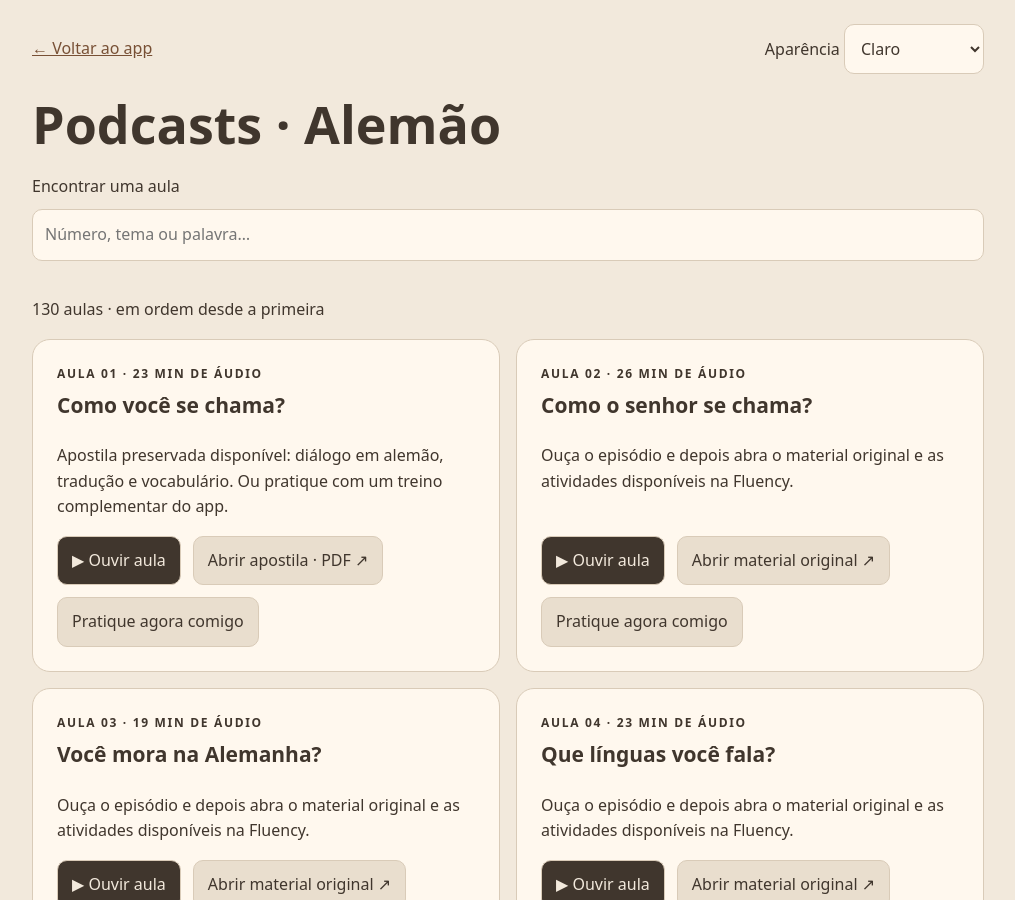
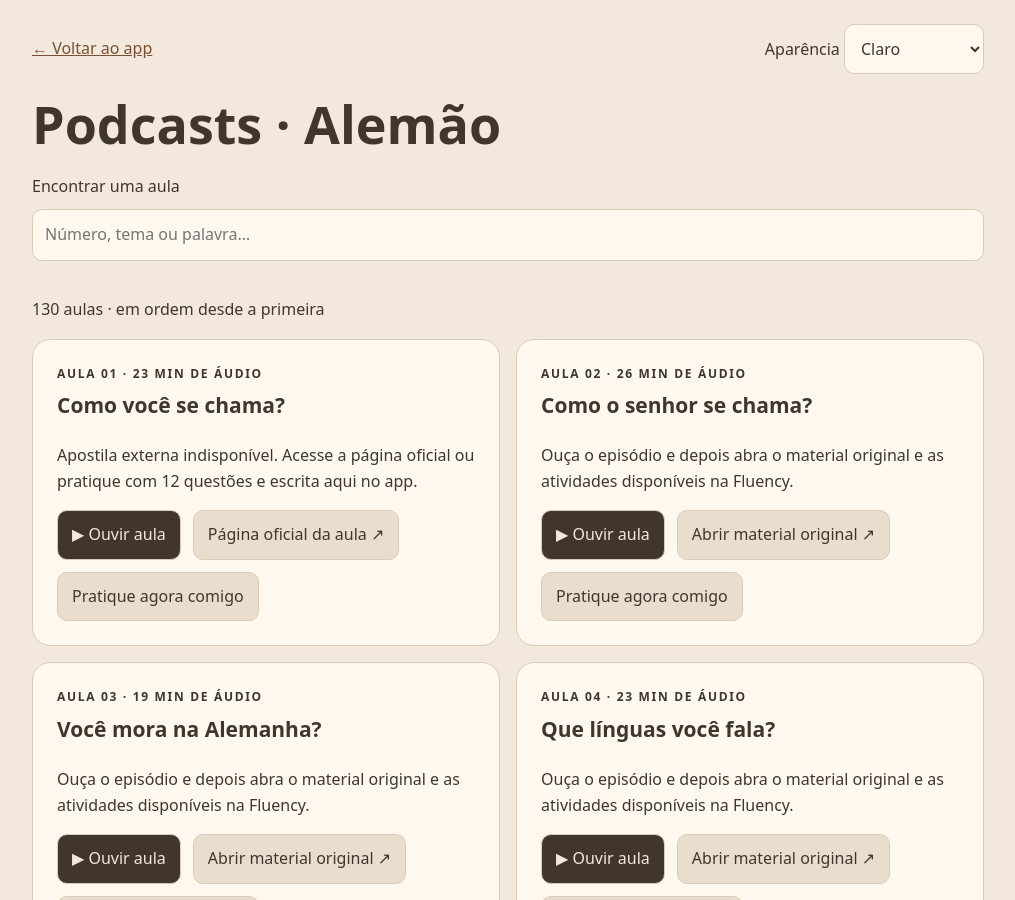
Before and after one commit to jeffersondk3/jeffersondk3.github.io, a Jekyll site: the page alemao/podcasts.html, which Jekyll copies as it is, in a window 1280 px wide and 900 px high. Shown: the whole window, without its empty margins (132-1147 px from the left). Built offline with Jekyll 4.4.1, drawn with Linux system fonts in a browser that asks for light colours.

Commit message:
fix: abrir material na página oficial da Fluency e remover PDF externo com erro

```diff
--- a/alemao/podcasts.html
+++ b/alemao/podcasts.html
@@ -19,9 +19,9 @@ const normalize=s=>s.toLocaleLowerCase('pt-BR').normalize('NFD').replace(/\p{M}/
 try{const t=localStorage.getItem('deutsch-theme-v1');if(['light','blue','dark'].includes(t))$('theme').value=t}catch{}
 function theme(){document.documentElement.dataset.theme=$('theme').value}
 theme();$('theme').onchange=()=>{theme();try{localStorage.setItem('deutsch-theme-v1',$('theme').value)}catch{}};
-function practice(e){return e.number===1?'https://device.report/m/362132fb8e10cb70bd605dc9baeb14c2f0b20aa1fdef9171dbc8957c66c7ef52.pdf':e.material}
-function render(){const q=normalize($('search').value.trim());const filtered=episodes.filter(e=>normalize(e.number+' '+e.title).includes(q));$('count').textContent=filtered.length?filtered.length+' aulas · em ordem desde a primeira':'Nenhuma aula encontrada.';$('cards').innerHTML=filtered.map(e=>'<article class="card"><span class="eyebrow">AULA '+String(e.number).padStart(2,'0')+' · '+e.minutes+' MIN DE ÁUDIO</span><h2>'+escape(e.title)+'</h2><p>'+ (e.number===1?'Apostila preservada disponível: diálogo em alemão, tradução e vocabulário. Ou pratique com um treino complementar do app.':!e.verified?'Ouça o episódio. A página exata do material não foi localizada; use a busca na Fluency.':'Ouça o episódio e depois abra o material original e as atividades disponíveis na Fluency.')+'</p><div class="actions"><button type="button" class="listen" data-listen="'+e.number+'">▶ Ouvir aula</button><a href="'+escape(practice(e))+'" target="_blank" rel="noopener noreferrer">'+(e.number===1?'Abrir apostila · PDF':e.verified?'Abrir material original':'Buscar material')+' ↗</a><button type="button" data-coach="'+e.number+'">Pratique agora comigo</button></div></article>').join('')}
-function listen(number){const e=episodes.find(x=>x.number===number);if(!e)return;$('playerBox').hidden=false;$('playingTitle').textContent='Aula '+e.number+' · '+e.title;$('embed').replaceChildren();const frame=document.createElement('iframe');frame.title='Podcast: '+e.title;frame.src='https://open.spotify.com/embed/episode/'+e.uri.split(':').pop();frame.allow='autoplay; clipboard-write; encrypted-media; fullscreen; picture-in-picture';frame.allowFullscreen=true;$('embed').append(frame);$('spotifyLink').href=e.url;$('practiceLink').href=practice(e);$('practiceLink').textContent=e.number===1?'Abrir apostila · PDF ↗':'Abrir material original ↗';$('coachLink').dataset.coach=String(e.number);$('practiceNote').textContent=e.number===1?'Apostila preservada encontrada: diálogo com tradução e vocabulário. A transcrição integral do áudio ainda não está disponível.':!e.verified?'O material exato não foi localizado; há busca na Fluency e treino complementar do app.':'Abra o material original ou faça o treino complementar. O texto do treino não é transcrição do podcast.';$('playerBox').scrollIntoView({behavior:'smooth',block:'start'});$('playingTitle').focus({preventScroll:true})}
+function practice(e){return e.material}
+function render(){const q=normalize($('search').value.trim());const filtered=episodes.filter(e=>normalize(e.number+' '+e.title).includes(q));$('count').textContent=filtered.length?filtered.length+' aulas · em ordem desde a primeira':'Nenhuma aula encontrada.';$('cards').innerHTML=filtered.map(e=>'<article class="card"><span class="eyebrow">AULA '+String(e.number).padStart(2,'0')+' · '+e.minutes+' MIN DE ÁUDIO</span><h2>'+escape(e.title)+'</h2><p>'+ (e.number===1?'Apostila externa indisponível. Acesse a página oficial ou pratique com 12 questões e escrita aqui no app.':!e.verified?'Ouça o episódio. A página exata do material não foi localizada; use a busca na Fluency.':'Ouça o episódio e depois abra o material original e as atividades disponíveis na Fluency.')+'</p><div class="actions"><button type="button" class="listen" data-listen="'+e.number+'">▶ Ouvir aula</button><a href="'+escape(practice(e))+'" target="_blank" rel="noopener noreferrer">'+(e.number===1?'Página oficial da aula':e.verified?'Abrir material original':'Buscar material')+' ↗</a><button type="button" data-coach="'+e.number+'">Pratique agora comigo</button></div></article>').join('')}
+function listen(number){const e=episodes.find(x=>x.number===number);if(!e)return;$('playerBox').hidden=false;$('playingTitle').textContent='Aula '+e.number+' · '+e.title;$('embed').replaceChildren();const frame=document.createElement('iframe');frame.title='Podcast: '+e.title;frame.src='https://open.spotify.com/embed/episode/'+e.uri.split(':').pop();frame.allow='autoplay; clipboard-write; encrypted-media; fullscreen; picture-in-picture';frame.allowFullscreen=true;$('embed').append(frame);$('spotifyLink').href=e.url;$('practiceLink').href=practice(e);$('practiceLink').textContent=e.number===1?'Página oficial da aula ↗':'Abrir material original ↗';$('coachLink').dataset.coach=String(e.number);$('practiceNote').textContent=e.number===1?'O link externo do PDF está indisponível. Use a página oficial ou o treino complementar no app.':!e.verified?'O material exato não foi localizado; há busca na Fluency e treino complementar do app.':'Abra o material original ou faça o treino complementar. O texto do treino não é transcrição do podcast.';$('playerBox').scrollIntoView({behavior:'smooth',block:'start'});$('playingTitle').focus({preventScroll:true})}
 document.addEventListener('click',e=>{const b=e.target.closest('[data-listen]');if(b)listen(Number(b.dataset.listen))});
 $('closePlayer').onclick=()=>{$('embed').replaceChildren();$('playerBox').hidden=true};$('search').oninput=render;render();
-</script><script src="podcast-study.js?v=4"></script></body></html>
+</script><script src="podcast-study.js?v=5"></script></body></html>
```
